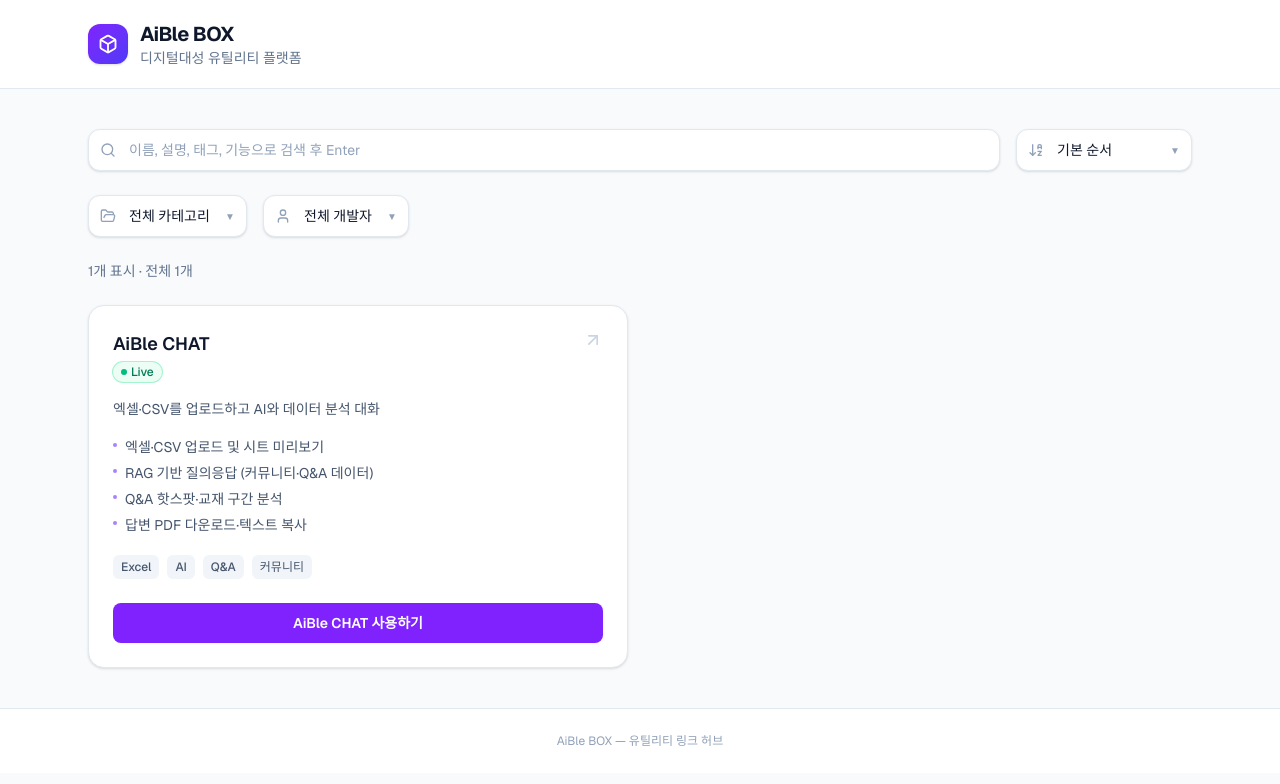
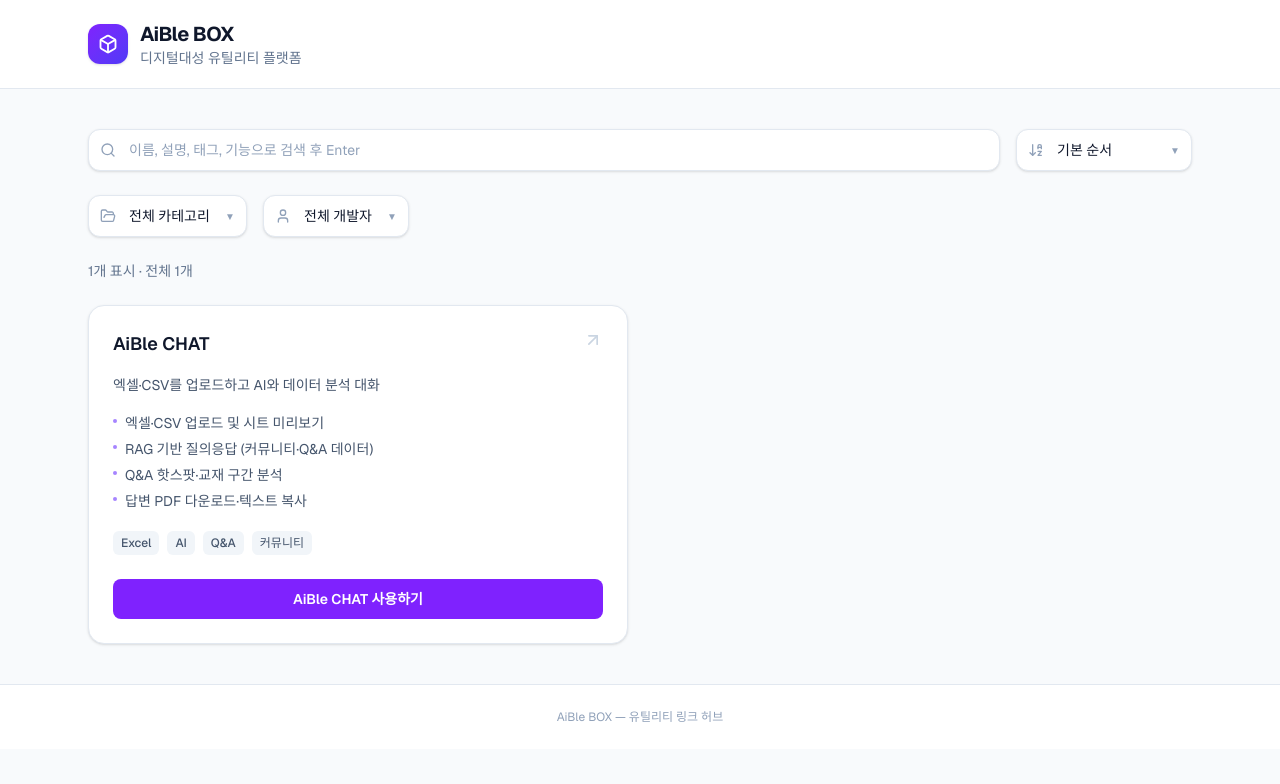
Before and after one commit to DDAIble/AibleBox, a Next.js app: page / in a window 1280 px wide. Shown: the top 784 px of the page. Built offline with nearby package versions, Linux system fonts and the light colour scheme.

Commit message:
status deleted in card

```diff
--- a/src/components/UtilityBrowser.tsx
+++ b/src/components/UtilityBrowser.tsx
@@ -18,7 +18,6 @@
 
 const SORT_OPTIONS: { value: UtilitySortOption; label: string }[] = [
   { value: "default", label: "기본 순서" },
-  { value: "status", label: "사용 가능 우선" },
   { value: "name-asc", label: "이름 가나다순" },
   { value: "name-desc", label: "이름 역순" },
 ];
--- a/src/components/UtilityCard.tsx
+++ b/src/components/UtilityCard.tsx
@@ -1,4 +1,4 @@
-import { ArrowUpRight, Clock } from "lucide-react";
+import { ArrowUpRight } from "lucide-react";
 import type { Utility } from "@/data/utilities";
 
 interface UtilityCardProps {
@@ -6,36 +6,13 @@
 }
 
 export default function UtilityCard({ utility }: UtilityCardProps) {
-  const isLive = utility.status === "live";
-
-  const statusBadgeClass = isLive
-    ? "bg-emerald-50 text-emerald-700 ring-1 ring-emerald-200"
-    : "bg-slate-100 text-slate-500 ring-1 ring-slate-200";
-
   const cardContent = (
     <>
       <div className="flex items-start justify-between gap-3">
         <div>
           <h2 className="text-lg font-semibold text-slate-900">{utility.name}</h2>
-          <span
-            className={`mt-1 inline-flex items-center gap-1 rounded-full px-2 py-0.5 text-xs font-medium ${statusBadgeClass}`}
-          >
-            {isLive ? (
-              <>
-                <span className="h-1.5 w-1.5 rounded-full bg-emerald-500" />
-                Live
-              </>
-            ) : (
-              <>
-                <Clock className="h-3 w-3" />
-                Coming Soon
-              </>
-            )}
-          </span>
         </div>
-        {isLive ? (
-          <ArrowUpRight className="h-5 w-5 shrink-0 text-slate-300 transition-colors group-hover:text-violet-600" />
-        ) : null}
+        <ArrowUpRight className="h-5 w-5 shrink-0 text-slate-300 transition-colors group-hover:text-violet-600" />
       </div>
 
       <p className="mt-4 text-sm leading-relaxed text-slate-600">{utility.description}</p>
@@ -61,26 +38,12 @@
       </div>
 
       <div className="mt-6">
-        {isLive ? (
-          <span className="inline-flex w-full items-center justify-center rounded-lg bg-violet-600 px-4 py-2.5 text-sm font-semibold text-white transition-colors group-hover:bg-violet-700">
-            {utility.name} 사용하기
-          </span>
-        ) : (
-          <span className="inline-flex w-full cursor-not-allowed items-center justify-center rounded-lg bg-slate-100 px-4 py-2.5 text-sm font-medium text-slate-400">
-            준비 중
-          </span>
-        )}
+        <span className="inline-flex w-full items-center justify-center rounded-lg bg-violet-600 px-4 py-2.5 text-sm font-semibold text-white transition-colors group-hover:bg-violet-700">
+          {utility.name} 사용하기
+        </span>
       </div>
     </>
   );
-
-  if (!isLive) {
-    return (
-      <article className="flex flex-col rounded-2xl border border-slate-200 bg-white p-6 opacity-80 shadow-sm">
-        {cardContent}
-      </article>
-    );
-  }
 
   return (
     <a
--- a/src/data/utilities.ts
+++ b/src/data/utilities.ts
@@ -1,5 +1,3 @@
-export type UtilityStatus = "live" | "coming-soon";
-
 export interface Utility {
   id: string;
   name: string;
@@ -9,7 +7,6 @@
   tags: string[];
   category: string;
   developer: string;
-  status: UtilityStatus;
 }
 
 export const utilities: Utility[] = [
@@ -26,8 +23,6 @@
     href: "https://seesign-chat.vercel.app/",
     tags: ["Excel", "AI", "Q&A", "커뮤니티"],
     category: "데이터 분석",
-    developer: "디지털대성",
-    status: "live",
+    developer: "심준혁",
   },
-
 ];
--- a/src/lib/utilitySearch.ts
+++ b/src/lib/utilitySearch.ts
@@ -1,6 +1,6 @@
 import type { Utility } from "@/data/utilities";
 
-export type UtilitySortOption = "default" | "name-asc" | "name-desc" | "status";
+export type UtilitySortOption = "default" | "name-asc" | "name-desc";
 
 export interface UtilityFilters {
   category: string;
@@ -67,13 +67,6 @@
       return sorted.sort((a, b) => a.name.localeCompare(b.name, "ko"));
     case "name-desc":
       return sorted.sort((a, b) => b.name.localeCompare(a.name, "ko"));
-    case "status":
-      return sorted.sort((a, b) => {
-        if (a.status === b.status) {
-          return a.name.localeCompare(b.name, "ko");
-        }
-        return a.status === "live" ? -1 : 1;
-      });
     default:
       return sorted;
   }
```
